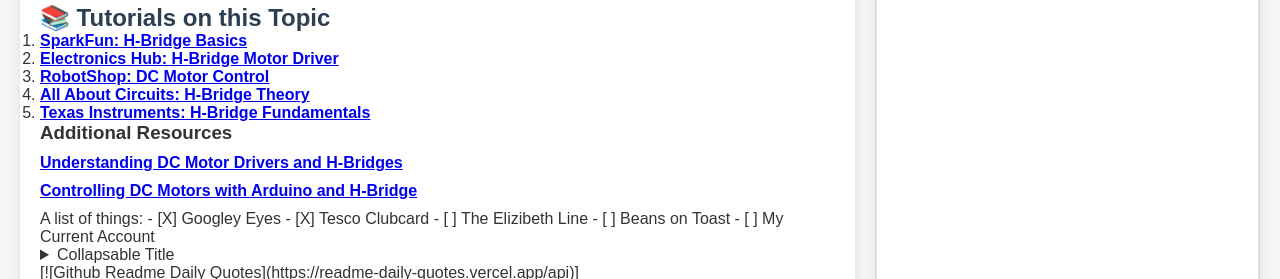
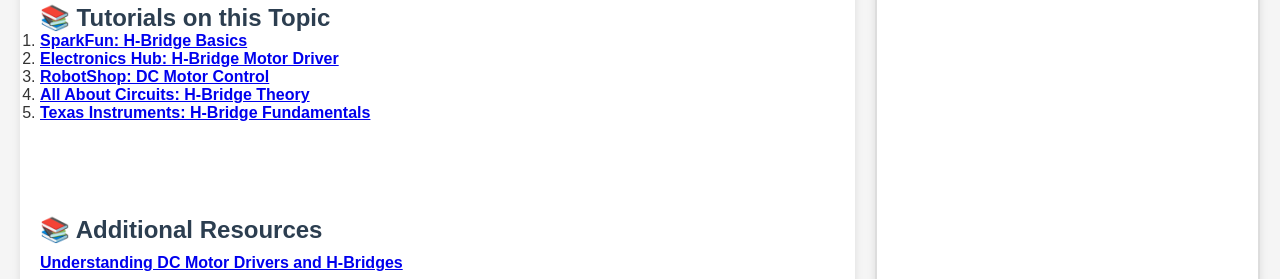
Before and after one commit to gmostofabd/H-Bridge-Circuit-Guide, a plain HTML site: page index.html in a window 1280 px wide. Shown: the part 3280-3559 px from the top of the page. Drawn offline with Linux system fonts and the light colour scheme; files whose address does not match are found by name.

Commit message:
Update index.html

```diff
--- a/index.html
+++ b/index.html
@@ -526,7 +526,13 @@
     <li><strong><a href="https://www.ti.com/lit/an/slva500/slva500.pdf" target="_blank">Texas Instruments: H-Bridge Fundamentals</a></strong></li>
 </ol>
 
-<h3>Additional Resources</h3>
+<br>
+<br>
+<br>
+
+
+
+<h2>📚	<strong>Additional Resources</strong></h2>
 <ul>
     <li><strong><a href="https://www.pololu.com/blog/12/understanding-dc-motor-drivers" target="_blank">Understanding DC Motor Drivers and H-Bridges</a></strong></li>
     <li><strong><a href="https://www.tutorialspoint.com/controlling-dc-motor-using-h-bridge-in-arduino" target="_blank">Controlling DC Motors with Arduino and H-Bridge</a></strong></li>
```
